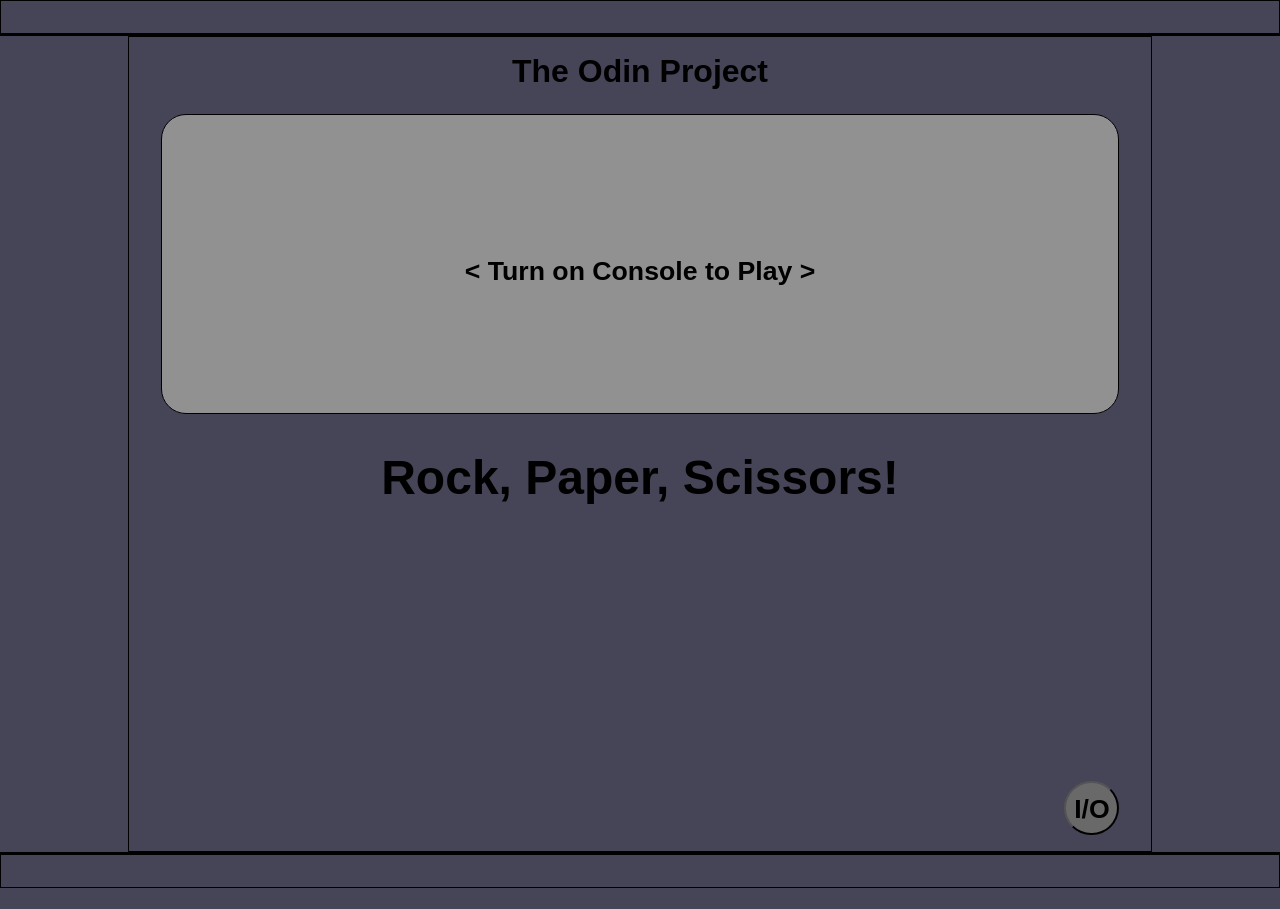
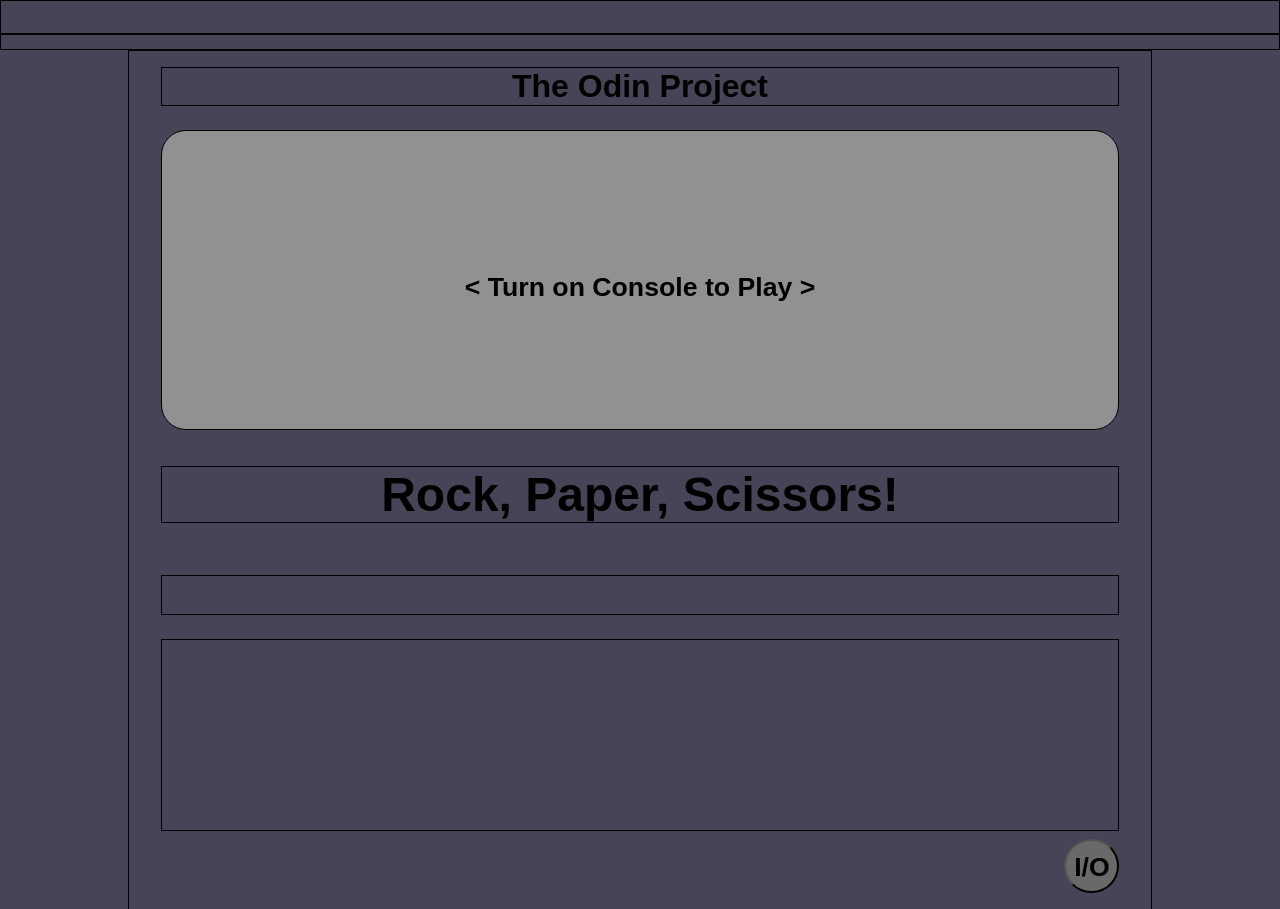
Before and after one commit to markrbernardo/odin-rps, a plain HTML site: page index.html in a window 1280 px wide. Shown: the top 909 px of the page. Before the commit the page ends 888 px from the top, so only its background shows below. Drawn offline with Linux system fonts and the light colour scheme.

Commit message:
Fix game-container UI movement

```diff
--- a/styles.css
+++ b/styles.css
@@ -58,8 +58,8 @@ h6 {
 
 .block {
     border: #000000 1px solid;
-    height: 2em;
-    flex: 1;
+    height: 1em;
+    flex: 1 0 auto;
 }
 
 .game-container {
@@ -75,6 +75,7 @@ h6 {
 }
 
 .odin {
+    border: #000000 1px solid;
     margin-top: auto;
 }
 
@@ -171,12 +172,14 @@ h6 {
 }
 
 .game-title {
+    border: #000000 1px solid;
     margin: 0.25em 0em;
 }
 
 .prompt-container {
+    border: #000000 1px solid;
     margin-top: 2em;
-
+    height: 2.5em;
     display: flex;
     justify-content: center;
     align-items: flex-end;
@@ -188,6 +191,7 @@ h6 {
 }
 
 .card-container {
+    border: #000000 1px solid;
     margin-top: 1em;
     height: 12em;
     display: flex;
```
